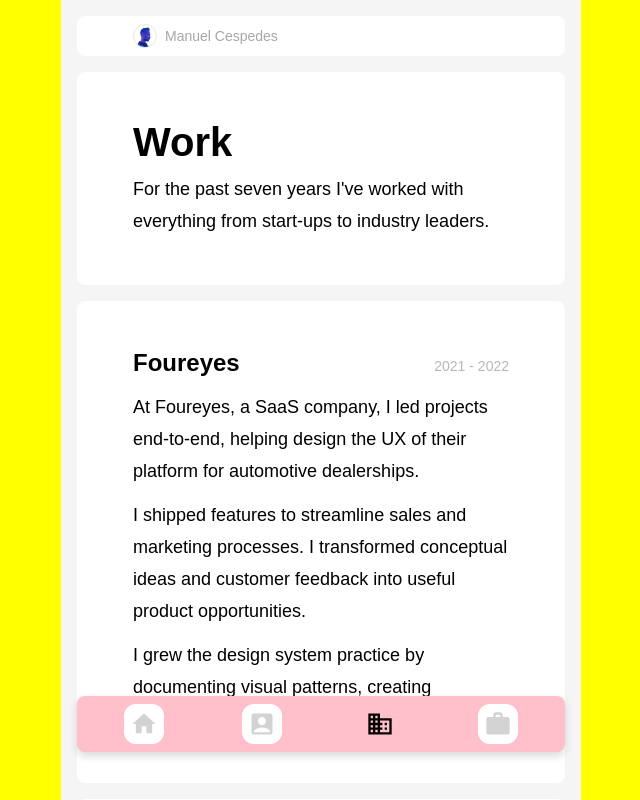
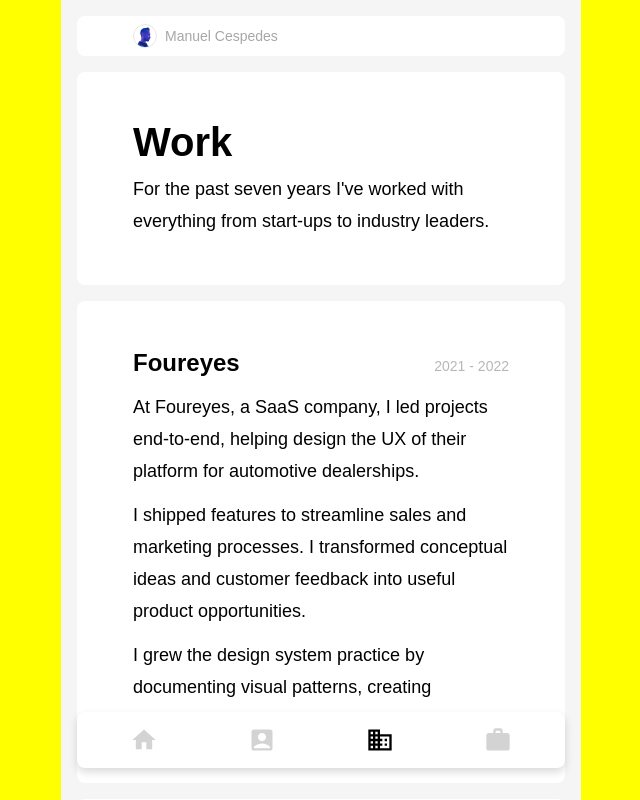
Before and after one commit to mgcesp/mc-folio, a React (Create React App) app: page /Corp in a window 1280 px wide. Shown: the whole page, without its empty margins (319-959 px from the left). Built offline with nearby package versions, Linux system fonts and the light colour scheme.

Commit message:
tabbar with fixed

```diff
--- a/src/App.scss
+++ b/src/App.scss
@@ -17,10 +17,6 @@
     position: relative;
     background: yellow;
     overflow: hidden;
-    touch-action: none;
-    -webkit-overflow-scrolling: none;
-    overflow: hidden;
-    overscroll-behavior: none;
 }
 
 .frame {
@@ -32,10 +28,6 @@
     background: pink;
     position: relative;
     overflow: hidden;
-    touch-action: none;
-    -webkit-overflow-scrolling: none;
-    overflow: hidden;
-    overscroll-behavior: none;
 
     // @media (min-width: 624px) {
     //     max-width: 624px;
--- a/src/components/Tabbar/Tabbar.scss
+++ b/src/components/Tabbar/Tabbar.scss
@@ -1,7 +1,7 @@
 .tabbar {
     // position: sticky;
     position: fixed;
-    bottom: 48px;
+    bottom: 32px;
     margin: 0 auto;
     left: 50%;
     transform: translateX(-50%);
@@ -25,7 +25,7 @@
     .wrapper {
         width: 100%;
         // background: white;
-        background: pink;
+        background: white;
         display: flex;
         padding: 8px;
         border-radius: 8px;
```
